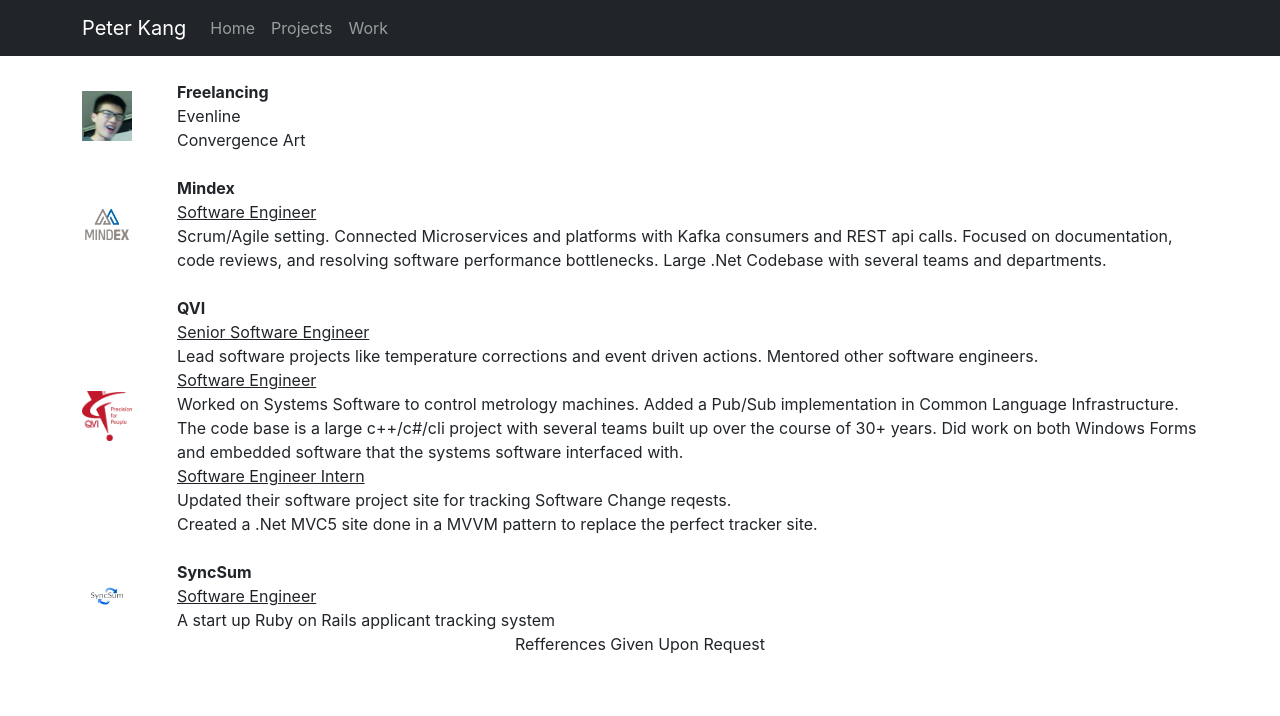
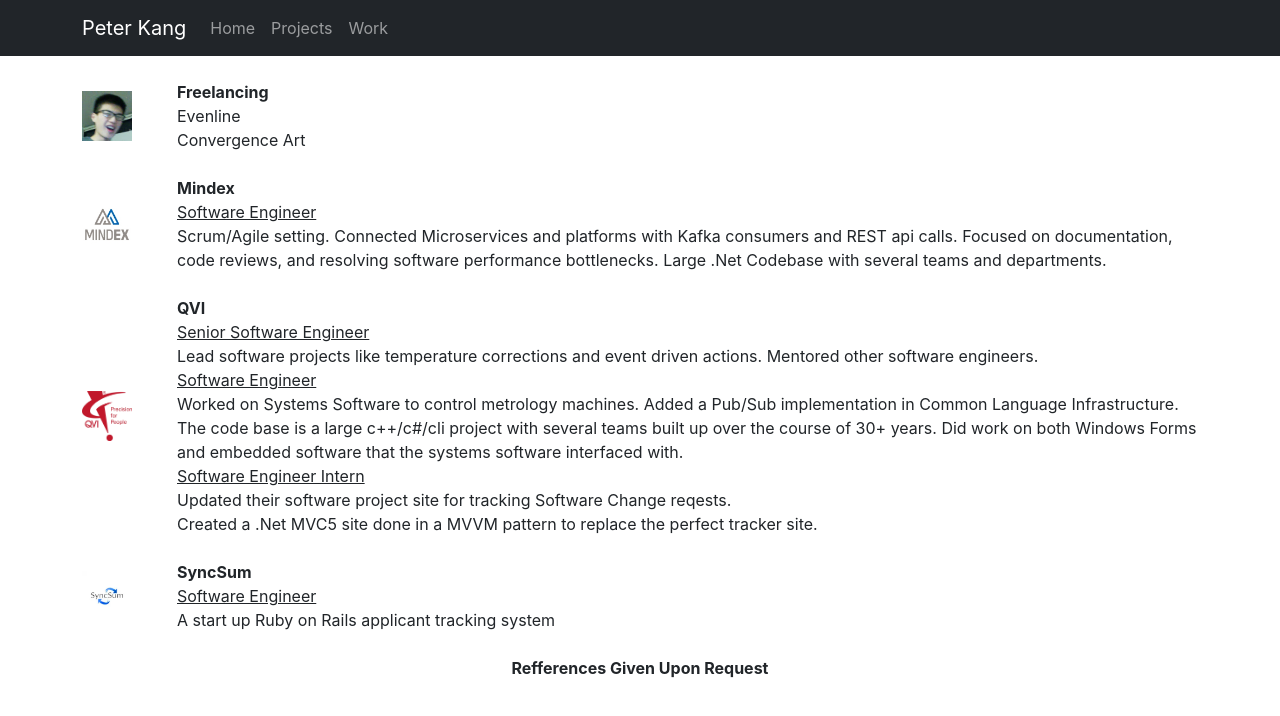
Before and after one commit to Peter-Kang/Peter-Kang.github.io, a React (Create React App) app: page /#/Work in a window 1280 px wide. Shown: the top 716 px of the page. Built offline with nearby package versions, Linux system fonts and the light colour scheme.

Commit message:
Updated font on work

```diff
--- a/src/routes/Work.js
+++ b/src/routes/Work.js
@@ -48,8 +48,9 @@ const Work = ()=>
                 <Row><Col>A start up Ruby on Rails applicant tracking system</Col></Row>
             </Col>
         </Row>
+        <br/>
         <Row className="justify-content-center">
-            <Col md={8} sm={8} xs={10} className="text-center">
+            <Col md={8} sm={8} xs={10} className="fw-bold text-center">
                 Refferences Given Upon Request
             </Col>
         </Row>
```
